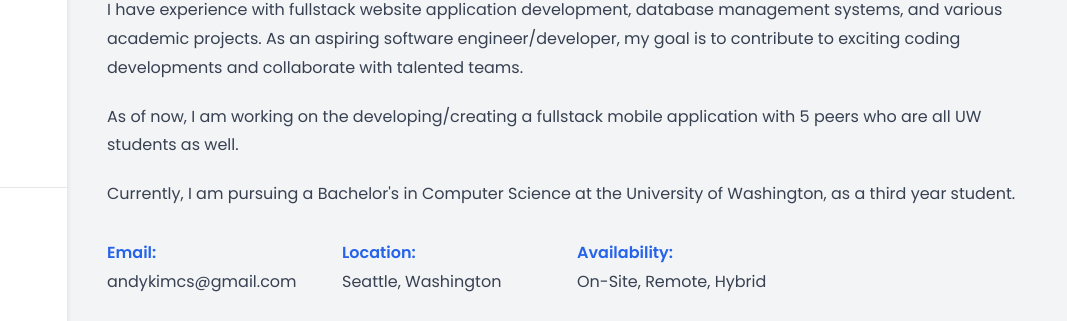
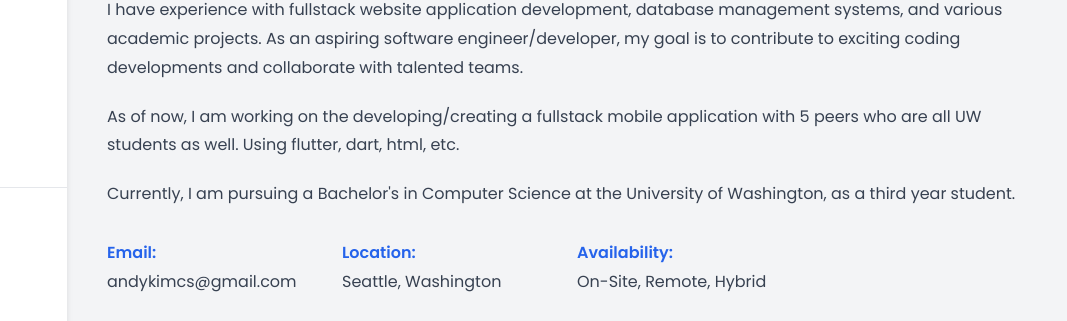
Before and after one commit to akim-cs/akim-cs.github.io, a plain HTML site: page index.html in a window 1280 px wide. Shown: the part 205-526 px from the top of the page, 213-1280 px from the left. Drawn offline with Linux system fonts and the light colour scheme.

Commit message:
Update index.html

```diff
--- a/index.html
+++ b/index.html
@@ -36,7 +36,7 @@
                 <h2 class="section-title"><span>About Me</span></h2>
                 <div class="about-content">
                     <p>I have experience with fullstack website application development, database management systems, and various academic projects. As an aspiring software engineer/developer, my goal is to contribute to exciting coding developments and collaborate with talented teams.</p>
-                    <p>As of now, I am working on the developing/creating a fullstack mobile application with 5 peers who are all UW students as well. </p>
+                    <p>As of now, I am working on the developing/creating a fullstack mobile application with 5 peers who are all UW students as well. Using flutter, dart, html, etc. </p>
                     <p>Currently, I am pursuing a Bachelor's in Computer Science at the University of Washington, as a third year student. </p>
 
                     <div class="about-info">
```
